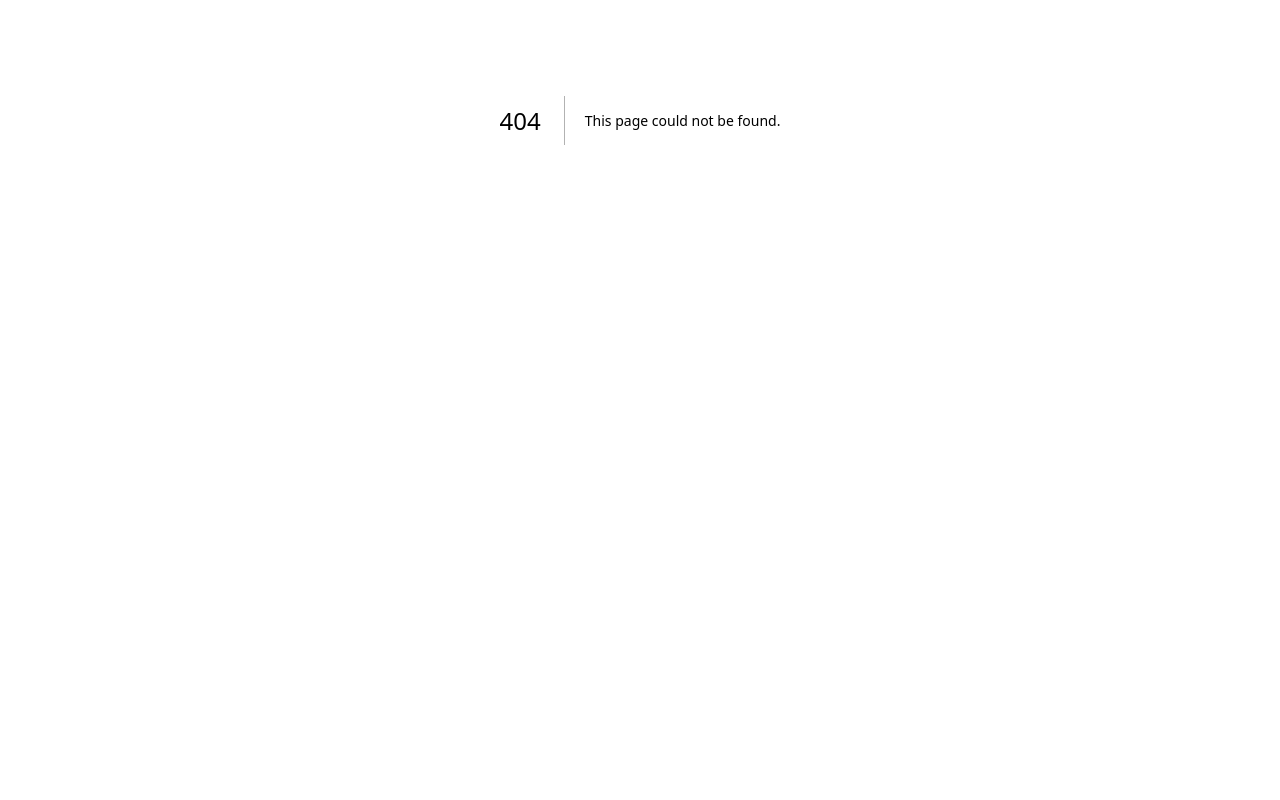
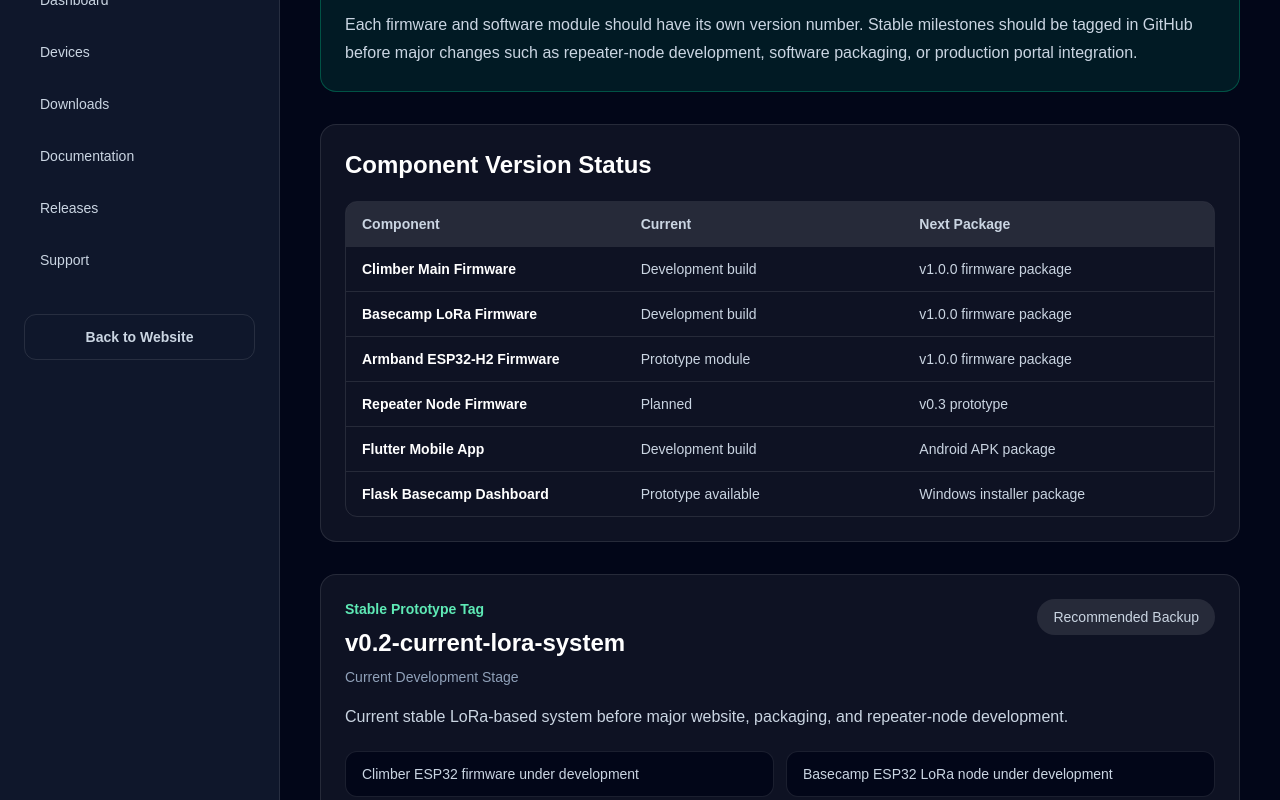
Before and after one commit to prabashmalhara/e21-3yp-Mountain-Climber-Health-and-GPS-Tracker, a Next.js app in the folder website/: page /portal/releases in a window 1280 px wide. Before the commit this address had no page. Shown: the part 280-1080 px from the top of the page. Before the commit the page ends 800 px from the top, so only its background shows below. Built offline with nearby package versions, Linux system fonts and the light colour scheme.

Commit message:
Add portal release notes prototype page

```diff
--- /dev/null
+++ b/website/src/app/portal/releases/page.tsx
@@ -0,0 +1,181 @@
+import PortalLayout from "@/components/PortalLayout";
+
+const releases = [
+  {
+    version: "v0.2-current-lora-system",
+    date: "Current Development Stage",
+    type: "Stable Prototype Tag",
+    status: "Recommended Backup",
+    summary:
+      "Current stable LoRa-based system before major website, packaging, and repeater-node development.",
+    items: [
+      "Climber ESP32 firmware under development",
+      "Basecamp ESP32 LoRa node under development",
+      "Local Flask basecamp dashboard prototype available",
+      "Flutter mobile app under development",
+      "Armband ESP32-H2 prototype module available",
+      "Repeater node planned as next hardware stage",
+    ],
+  },
+  {
+    version: "v0.3-repeater-prototype",
+    date: "Planned",
+    type: "Firmware / Hardware Update",
+    status: "Next Stage",
+    summary:
+      "Planned release for first LoRa repeater-node prototype and dashboard support for direct/repeater packet path.",
+    items: [
+      "Repeater ESP32 + LoRa firmware",
+      "Duplicate packet filtering",
+      "Packet forwarding from climber to basecamp",
+      "Future dashboard field: direct or via repeater",
+      "RSSI/SNR monitoring improvement",
+    ],
+  },
+  {
+    version: "v0.4-package-prototype",
+    date: "Planned",
+    type: "Software Packaging",
+    status: "Future Stage",
+    summary:
+      "Planned release for packaging the local Flask basecamp dashboard into an installable software package.",
+    items: [
+      "Basecamp software installer prototype",
+      "Local database/package folder structure",
+      "Simplified startup flow",
+      "COM port detection improvement",
+      "Setup documentation update",
+    ],
+  },
+  {
+    version: "v1.0-production-beta",
+    date: "Future",
+    type: "Production Beta",
+    status: "Long-Term Goal",
+    summary:
+      "Future beta release for a complete product package with firmware updater, Android APK, installer, guides, and customer portal downloads.",
+    items: [
+      "Basecamp installer",
+      "Firmware updater",
+      "Climber firmware package",
+      "Basecamp firmware package",
+      "Armband firmware package",
+      "Repeater firmware package",
+      "Flutter APK",
+      "PDF setup guides",
+    ],
+  },
+];
+
+const components = [
+  {
+    name: "Climber Main Firmware",
+    current: "Development build",
+    next: "v1.0.0 firmware package",
+  },
+  {
+    name: "Basecamp LoRa Firmware",
+    current: "Development build",
+    next: "v1.0.0 firmware package",
+  },
+  {
+    name: "Armband ESP32-H2 Firmware",
+    current: "Prototype module",
+    next: "v1.0.0 firmware package",
+  },
+  {
+    name: "Repeater Node Firmware",
+    current: "Planned",
+    next: "v0.3 prototype",
+  },
+  {
+    name: "Flutter Mobile App",
+    current: "Development build",
+    next: "Android APK package",
+  },
+  {
+    name: "Flask Basecamp Dashboard",
+    current: "Prototype available",
+    next: "Windows installer package",
+  },
+];
+
+export default function ReleasesPage() {
+  return (
+    <PortalLayout
+      title="Release Notes"
+      description="This page tracks planned and current software/firmware releases for the MountainSafety product package."
+    >
+      <div className="rounded-2xl border border-emerald-400/30 bg-emerald-400/10 p-6">
+        <h2 className="text-2xl font-bold">Version Tracking Strategy</h2>
+        <p className="mt-3 leading-7 text-slate-300">
+          Each firmware and software module should have its own version number.
+          Stable milestones should be tagged in GitHub before major changes such
+          as repeater-node development, software packaging, or production portal
+          integration.
+        </p>
+      </div>
+
+      <div className="mt-8 rounded-2xl border border-white/10 bg-white/5 p-6">
+        <h2 className="text-2xl font-bold">Component Version Status</h2>
+
+        <div className="mt-5 overflow-hidden rounded-xl border border-white/10">
+          <div className="grid grid-cols-3 bg-white/10 px-4 py-3 text-sm font-semibold text-slate-300">
+            <p>Component</p>
+            <p>Current</p>
+            <p>Next Package</p>
+          </div>
+
+          {components.map((component) => (
+            <div
+              key={component.name}
+              className="grid grid-cols-3 border-t border-white/10 px-4 py-3 text-sm"
+            >
+              <p className="font-semibold">{component.name}</p>
+              <p className="text-slate-300">{component.current}</p>
+              <p className="text-slate-300">{component.next}</p>
+            </div>
+          ))}
+        </div>
+      </div>
+
+      <div className="mt-8 grid gap-6">
+        {releases.map((release) => (
+          <div
+            key={release.version}
+            className="rounded-2xl border border-white/10 bg-white/5 p-6"
+          >
+            <div className="flex flex-col justify-between gap-4 lg:flex-row lg:items-start">
+              <div>
+                <p className="text-sm font-semibold text-emerald-300">
+                  {release.type}
+                </p>
+                <h2 className="mt-2 text-2xl font-bold">{release.version}</h2>
+                <p className="mt-2 text-sm text-slate-400">{release.date}</p>
+              </div>
+
+              <span className="w-fit rounded-full bg-white/10 px-4 py-2 text-sm text-slate-300">
+                {release.status}
+              </span>
+            </div>
+
+            <p className="mt-4 max-w-4xl leading-7 text-slate-300">
+              {release.summary}
+            </p>
+
+            <div className="mt-5 grid gap-3 md:grid-cols-2">
+              {release.items.map((item) => (
+                <div
+                  key={item}
+                  className="rounded-xl border border-white/10 bg-slate-950 px-4 py-3 text-sm text-slate-300"
+                >
+                  {item}
+                </div>
+              ))}
+            </div>
+          </div>
+        ))}
+      </div>
+    </PortalLayout>
+  );
+}
--- a/website/src/components/PortalLayout.tsx
+++ b/website/src/components/PortalLayout.tsx
@@ -5,6 +5,7 @@ const portalLinks = [
   { label: "Devices", href: "/portal/devices" },
   { label: "Downloads", href: "/portal/downloads" },
   { label: "Documentation", href: "/portal/docs" },
+  { label: "Releases", href: "/portal/releases" },
   { label: "Support", href: "/portal/support" },
 ];
 
```
